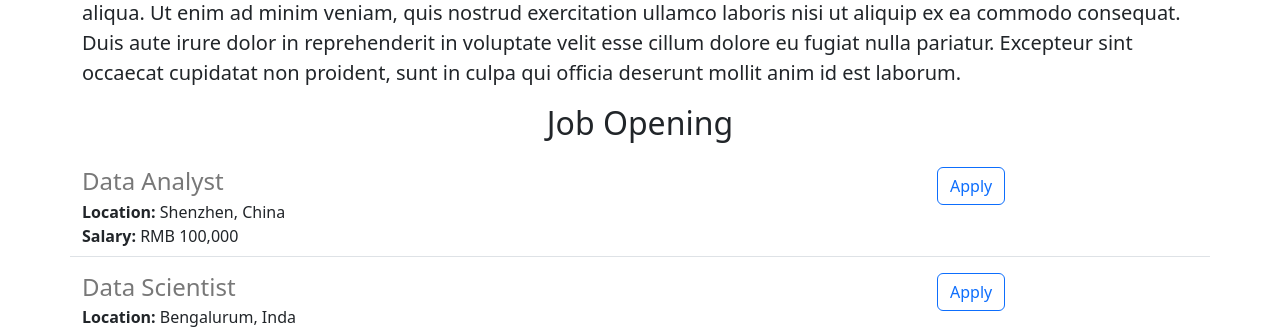
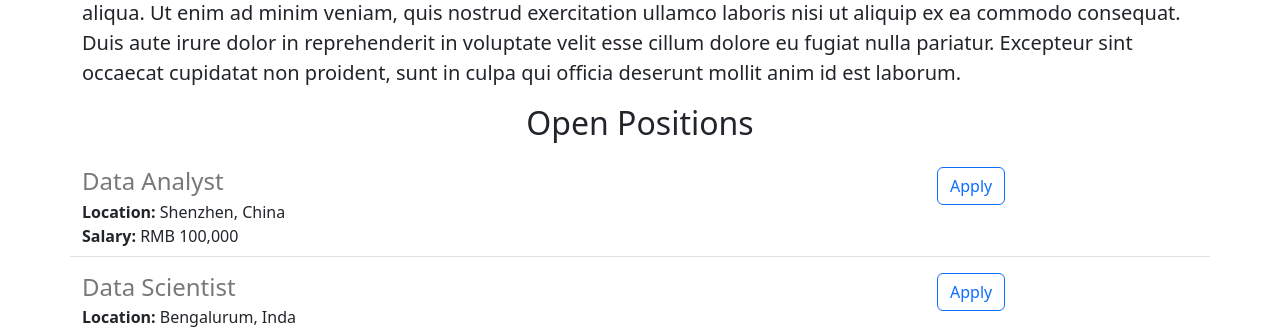
Before and after one commit to jimmylgz/webond-careers-website-v2, a Flask app: page / in a window 1280 px wide. Shown: the part 542-873 px from the top of the page. Run offline with Flask 2, Linux system fonts and the light colour scheme.

Commit message:
change the name of open positions again

```diff
--- a/templates/home.html
+++ b/templates/home.html
@@ -20,7 +20,7 @@
             <p class="lead">
                 Lorem ipsum dolor sit amet, consectetur adipiscing elit, sed do eiusmod tempor incididunt ut labore et dolore magna aliqua. Ut enim ad minim veniam, quis nostrud exercitation ullamco laboris nisi ut aliquip ex ea commodo consequat. Duis aute irure dolor in reprehenderit in voluptate velit esse cillum dolore eu fugiat nulla pariatur. Excepteur sint occaecat cupidatat non proident, sunt in culpa qui officia deserunt mollit anim id est laborum.
             </p>
-            <h2 class="text-center mt-2 mb-4">Job Opening</h2>
+            <h2 class="text-center mt-2 mb-4">Open Positions</h2>
             <p>
                 {% for job in jobs %}
                    {% include 'jobitem.html' %}
```
